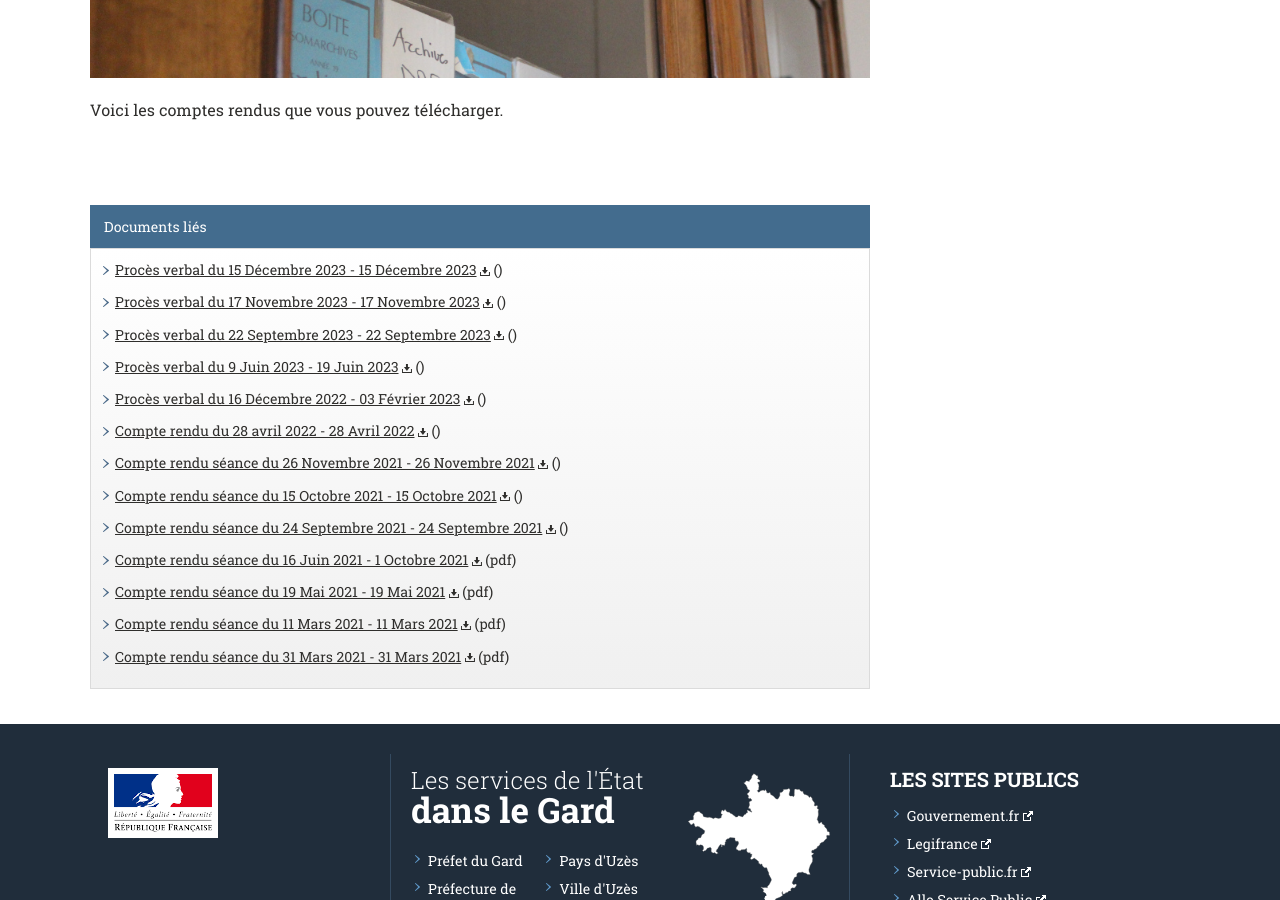
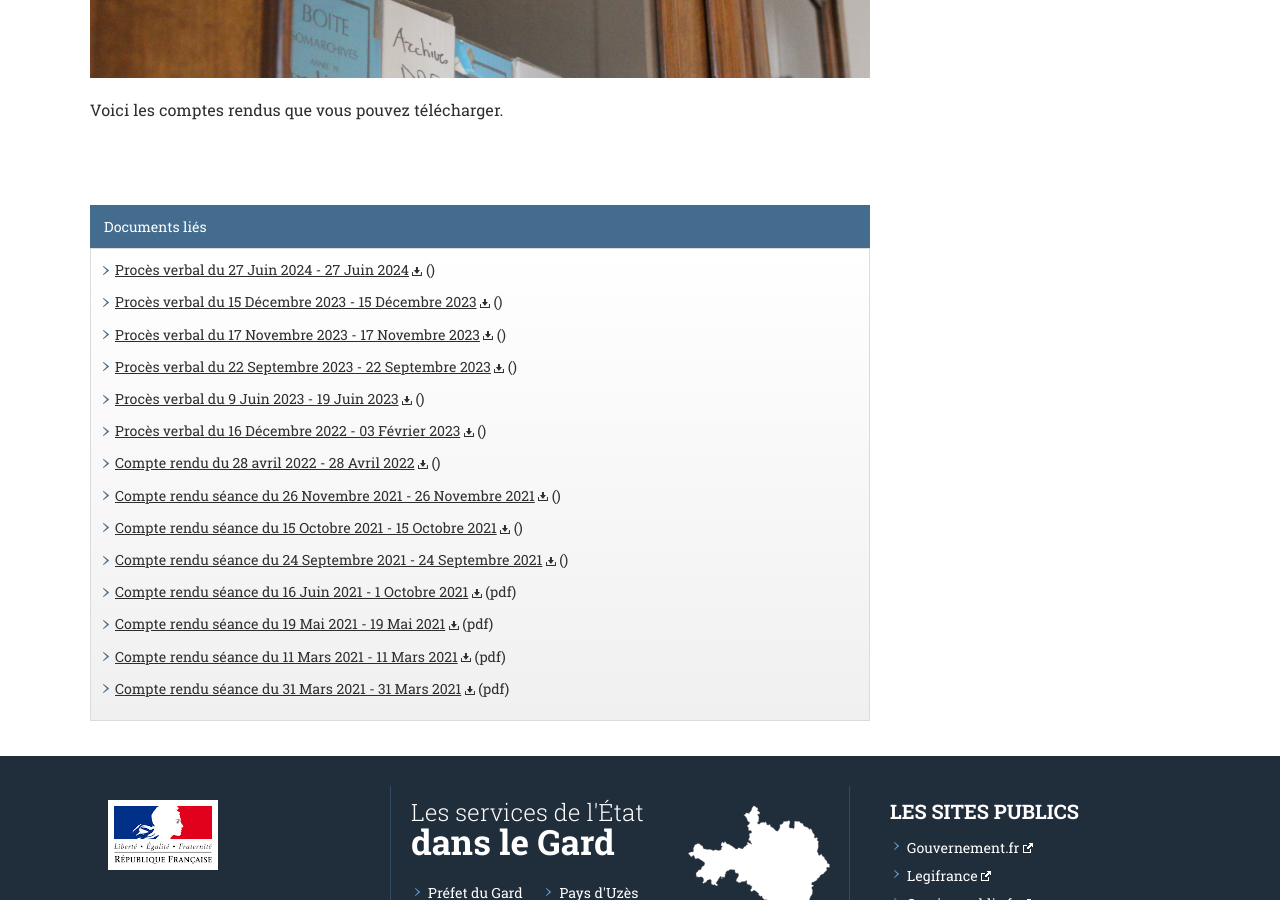
Before and after one commit to Flaux-Village/flaux-village.github.io, a Jekyll site: the page built from comptes.md, in a window 1280 px wide and 900 px high, scrolled down 523 px. Built offline with Jekyll 4.4.1, drawn with Linux system fonts in a browser that asks for light colours.

Commit message:
Update comptes.md

```diff
--- a/comptes.md
+++ b/comptes.md
@@ -8,6 +8,9 @@ illustration: /assets/illustrations/archives_landscape980.JPG
 description_illustration: Mairie de Flaux.
 documents:
 
+- fiche: Procès verbal du 27 Juin 2024
+  date_texte: 27 Juin 2024
+  addresse: /assets/documents/comptesrendus/PV DU 27 JUIN 2024.pdf
 - fiche: Procès verbal du 15 Décembre 2023
   date_texte: 15 Décembre 2023
   addresse: /assets/documents/comptesrendus/PV DU 15 DECEMBRE 2024-tampon.pdf
```
